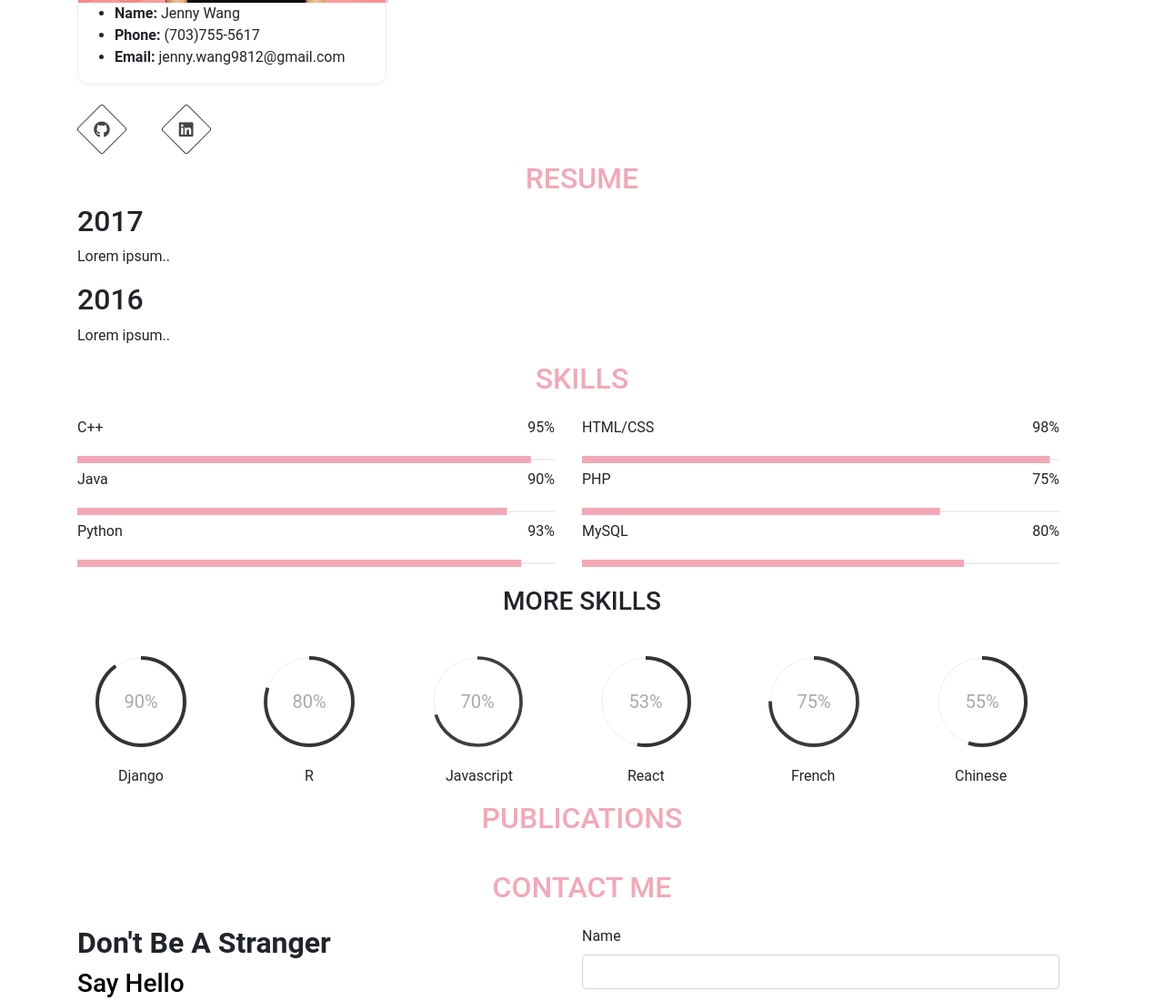
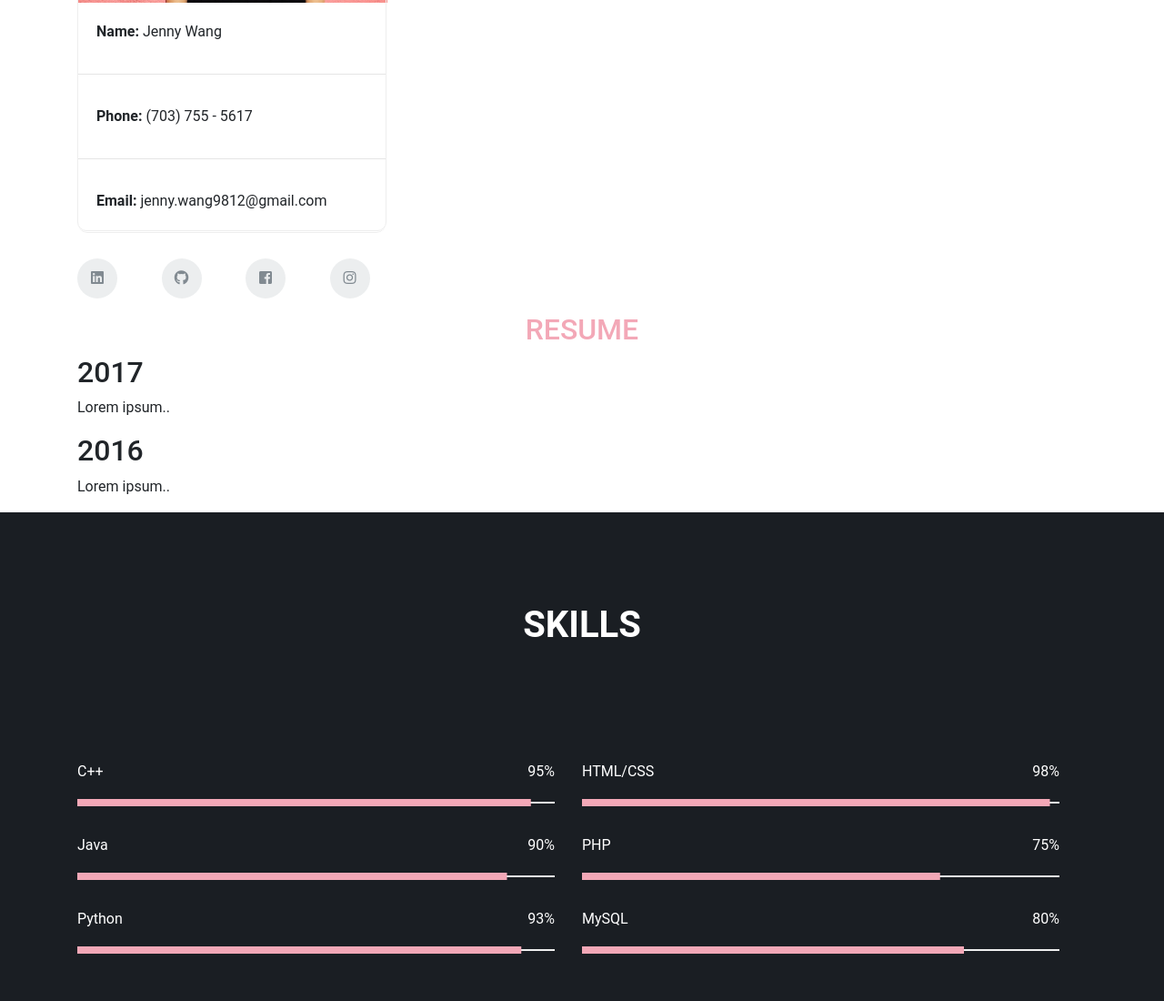
Before and after one commit to jennywng/jennywng.github.io, a plain HTML site: page index.html in a window 1280 px wide. Shown: the part 1275-2375 px from the top of the page at 91% size. Drawn offline with nearby package versions, Linux system fonts and the light colour scheme.

Commit message:
more ui changes

```diff
--- a/css/skills.css
+++ b/css/skills.css
@@ -9,13 +9,38 @@
 .radial-skill {
   font-family: "Roboto", sans-serif;
   margin: 20px;
-  width: 100px;
-  height: 100px;
+  width: 150px;
+  height: 150px;
   position: relative;
 }
 
 
-#skills h3 {
+.skills-section {
+  height: 100%;
+  width: 100%;
+  background-color: #1a1e23;
+  color: #fff;
+}
+
+.skills-section .container {
+  padding-top: 50px;
+}
+
+
+.skills-section .section-title{
+  font-size: 40px;
+  font-weight: 600;
+  color: #fff;
+  margin-top: 50px;
+  margin-bottom: 110px;
+}
+
+
+.skills-section h3{
+  font-size: 22px;
+  font-weight: 400;
+  margin-top: 50px;
+  margin-bottom: 30px;
   font-family: "Roboto", sans-serif;
   text-align-last: center;
   text-transform: uppercase;
--- a/css/style.css
+++ b/css/style.css
@@ -9,6 +9,17 @@ body {
     font-family: "Roboto", sans-serif;
 }
 
+
+.btn {
+  font-family: "Roboto", sans-serif;
+  background-color: rgba(243, 168, 183, 1);
+  border: rgba(243, 168, 183, 1);
+}
+
+.btn:hover {
+  background-color: #68b3e2;
+  border: #68b3e2;
+}
 
 .section-title {
   text-align: center;
@@ -66,6 +77,16 @@ body {
   border: 1px solid transparent;
   z-index: 0;
 }
+.social-icons a.facebook i:hover::after{
+  background: #3b5998;
+  border: 1px solid transparent;
+  z-index: 0;
+}
+.social-icons a.insta i:hover::after{
+  background: #e1306c;
+  border: 1px solid transparent;
+  z-index: 0;
+}
 
 
 /* <!--------------------------------------------- Navbar ---------------------------------------------------> */
@@ -74,6 +95,13 @@ body {
   position: -webkit-sticky;
   position: sticky;
   top:0;
+}
+
+.navbar-brand {
+  color: black;
+}
+.navbar-brand:hover {
+  color:rgba(243, 168, 183, 1);
 }
 
 #mainNav li a {
@@ -107,6 +135,12 @@ body {
   border-radius: 10px;
   height: 20px;
 }
+
+.myprofile p {
+  padding: 10px;
+  margin: 10px;
+}
+
 .myphoto{
   position: relative;
   /* background: url(jennywng.github.io/images/photo-frame.png) bottom center no-repeat; */
@@ -120,11 +154,6 @@ body {
 
 
 /* <!------------------------------------------- Resume section ------------------------------------------------> */
-
-
-
-/* <!------------------------------------------ Skills section -----------------------------------------------> */
-
 
 
 
--- a/index.html
+++ b/index.html
@@ -66,27 +66,34 @@
                   <div class="myphoto">
                     <img src="images/rsz_peach.jpg" alt="my photo" width="340" height="360">
                   </div>
-                  <ul>
-                      <li><strong>Name:</strong> Jenny Wang</li>
-                      <li><strong>Phone:</strong> (703)755-5617</li>
-                      <li><strong>Email:</strong> jenny.wang9812@gmail.com</li>
-                  </ul>
+                  <p><strong>Name:</strong> Jenny Wang</p>
+                  <hr class="my-4">
+                  <p><strong>Phone:</strong> (703) 755 - 5617</p>
+                  <hr class="my-4">
+                  <p><strong>Email:</strong> jenny.wang9812@gmail.com</p>
                 </div>
               </div>
             </div>
 
 
-            <div class="social-icons">
+            <div class="footer-social-icons">
                 <div class="row">
-                  <div class="col-1">
-                    <a class="github" href="https://github.com/jennywng" target="_blank"><i class="fab fa-github"></i></a></li>
-                  </div>
-                  <div class="col-1">
-                    <a class="linkedin" href="https://www.linkedin.com/in/jenny-wang9812/" target="_blank"><i class="fab fa-linkedin"></i></a></li>
-                  </div>
+                    <div class="col-1">
+                        <a class="linkedin" href="https://www.linkedin.com/in/jenny-wang9812/" target="_blank"><i class="fab fa-linkedin"></i></a></li>
+                    </div>
+                    <div class="col-1">
+                        <a class="github" href="https://github.com/jennywng" target="_blank"><i class="fab fa-github"></i></a></li>
+                    </div>
+                    <div class="col-1">
+                        <a class="facebook" href="https://www.facebook.com/jenny.wang.543" target="_blank"><i class="fab fa-facebook-square"></i></a></li>
+                    </div>
+                    <div class="col-1">
+                        <a class="insta" href="https://www.linkedin.com/in/jenny-wang9812/" target="_blank"><i class="fab fa-instagram"></i></a></li>
+                    </div>
+
                 </div>
               </div>
-          </div>
+          </div> <!-- end container -->
 
         </section>
 
@@ -120,16 +127,19 @@
                         <span id="percent">95%</span>
                         <div class="line-skill" id="skill-cpp"></div>
                       </div>
+                      <br>
                       <div>
                         <span id="skill-label">Java</span>
                         <span id="percent">90%</span>
                         <div class="line-skill" id="skill-java"></div>
                       </div>
+                      <br>
                       <div>
                         <span id="skill-label">Python</span>
                         <span id="percent">93%</span>
                         <div class="line-skill" id="skill-python"></div>
                       </div>
+                      <br>
                     </div>
                     <div class="col-6">
                       <div>
@@ -137,47 +147,57 @@
                         <span id="percent">98%</span>
                         <div class="line-skill" id="skill-html"></div>
                       </div>
+                      <br>
                       <div>
                         <span id="skill-label">PHP</span>
                         <span id="percent">75%</span>
                         <div class="line-skill" id="skill-php"></div>
                       </div>
+                      <br>
                       <div>
                         <span id="skill-label">MySQL</span>
                         <span id="percent">80%</span>
                         <div class="line-skill" id="skill-sql"></div>
                       </div>
+                      <br>
                     </div>
                   </div>
 
-                <h3 class="text-center">More Skills</h3>
+                <h3 class="wow fadeInUp">More Skills</h3>
 
                 <div class="row">
                     <div class="col-xs-12 col-sm-4 col-md-2">
                       <div class="radial-skill" id="skill-django"></div>
                       <span class="radial-skill-label" style="padding-left: 45px">Django</span>
+                      <br>
                     </div>
                     <div class="col-xs-12 col-sm-4 col-md-2">
                       <div class="radial-skill" id="skill-r"></div>
                       <span class="radial-skill-label" style="padding-left: 65px">R</span>
+                      <br>
                     </div>
                     <div class="col-xs-12 col-sm-4 col-md-2">
                       <div class="radial-skill" id="skill-javascript"></div>
                       <span class="radial-skill-label" style="padding-left: 35px">Javascript</span>
+                      <br>
                     </div>
                     <div class="col-xs-12 col-sm-4 col-md-2">
                       <div class="radial-skill" id="skill-react"></div>
                       <span class="radial-skill-label" style="padding-left: 50px">React</span>
+                      <br>
                     </div>
                     <div class="col-xs-12 col-sm-4 col-md-2">
                       <div class="radial-skill" id="skill-french"></div>
                       <span class="radial-skill-label" style="padding-left: 45px">French</span>
+                      <br>
                     </div>
                     <div class="col-xs-12 col-sm-4 col-md-2">
                       <div class="radial-skill" id="skill-chinese"></div>
                       <span class="radial-skill-label" style="padding-left: 40px">Chinese</span>
+                      <br>
                     </div>
                 </div>
+              </div>
         </section>
 
 
@@ -278,10 +298,10 @@
 
                 <div class="col-md-4 col-sm-6 col-xs-12">
                   <ul class="footer-social-icons">
-                    <li><a class="facebook" href="https://www.facebook.com/jenny.wang.543" target="_blank"><i class="fab fa-facebook-square"></i></i></a></li>
-                    <li><a class="insta" href="https://www.instagram.com/laviejennrose/" target="_blank"><i class="fab fa-instagram"></i></a></li>
-                    <li><a class="github" href="https://github.com/jennywng" target="_blank"><i class="fab fa-github-square"></i></a></li>
-                    <li><a class="linkedin" href="https://www.linkedin.com/in/jenny-wang9812/" target="_blank"><i class="fab fa-linkedin"></i></a></li>
+                      <li><a class="linkedin" href="https://www.linkedin.com/in/jenny-wang9812/" target="_blank"><i class="fab fa-linkedin"></i></a></li>
+                      <li><a class="github" href="https://github.com/jennywng" target="_blank"><i class="fab fa-github-square"></i></a></li>
+                      <li><a class="facebook" href="https://www.facebook.com/jenny.wang.543" target="_blank"><i class="fab fa-facebook-square"></i></i></a></li>
+                      <li><a class="insta" href="https://www.instagram.com/laviejennrose/" target="_blank"><i class="fab fa-instagram"></i></a></l>
                   </ul>
                 </div>
               </div>
--- a/js/skills.js
+++ b/js/skills.js
@@ -78,7 +78,7 @@ var bar6 = new ProgressBar.Circle(document.getElementById('skill-django'), {
     },
     svgStyle: {width: '100%', height: '100%'},
     from: { color: '#aaa', width: 1 },
-    to: { color: '#333', width: 4 },
+    to: { color: '#68b3e2', width: 4 },
     // Set default step function for all animate calls
     step: function(state, circle) {
       circle.path.setAttribute('stroke', state.color);
@@ -110,7 +110,7 @@ var bar7 = new ProgressBar.Circle(document.getElementById('skill-r'), {
       autoStyleContainer: false
     },
     from: { color: '#aaa', width: 1 },
-    to: { color: '#333', width: 4 },
+    to: { color: '#8bccf4', width: 4 },
     // Set default step function for all animate calls
     step: function(state, circle) {
       circle.path.setAttribute('stroke', state.color);
@@ -143,7 +143,7 @@ var bar8 = new ProgressBar.Circle(document.getElementById('skill-javascript'), {
       autoStyleContainer: false
     },
     from: { color: '#aaa', width: 1 },
-    to: { color: '#333', width: 4 },
+    to: { color: '#8ac1e2', width: 4 },
     // Set default step function for all animate calls
     step: function(state, circle) {
       circle.path.setAttribute('stroke', state.color);
@@ -175,7 +175,7 @@ var bar9 = new ProgressBar.Circle(document.getElementById('skill-react'), {
       autoStyleContainer: false
     },
     from: { color: '#333', width: 4 },
-    to: { color: '#333', width: 4 },
+    to: { color: '#4bb9fc', width: 4 },
     // Set default step function for all animate calls
     step: function(state, circle) {
       circle.path.setAttribute('stroke', state.color);
```
